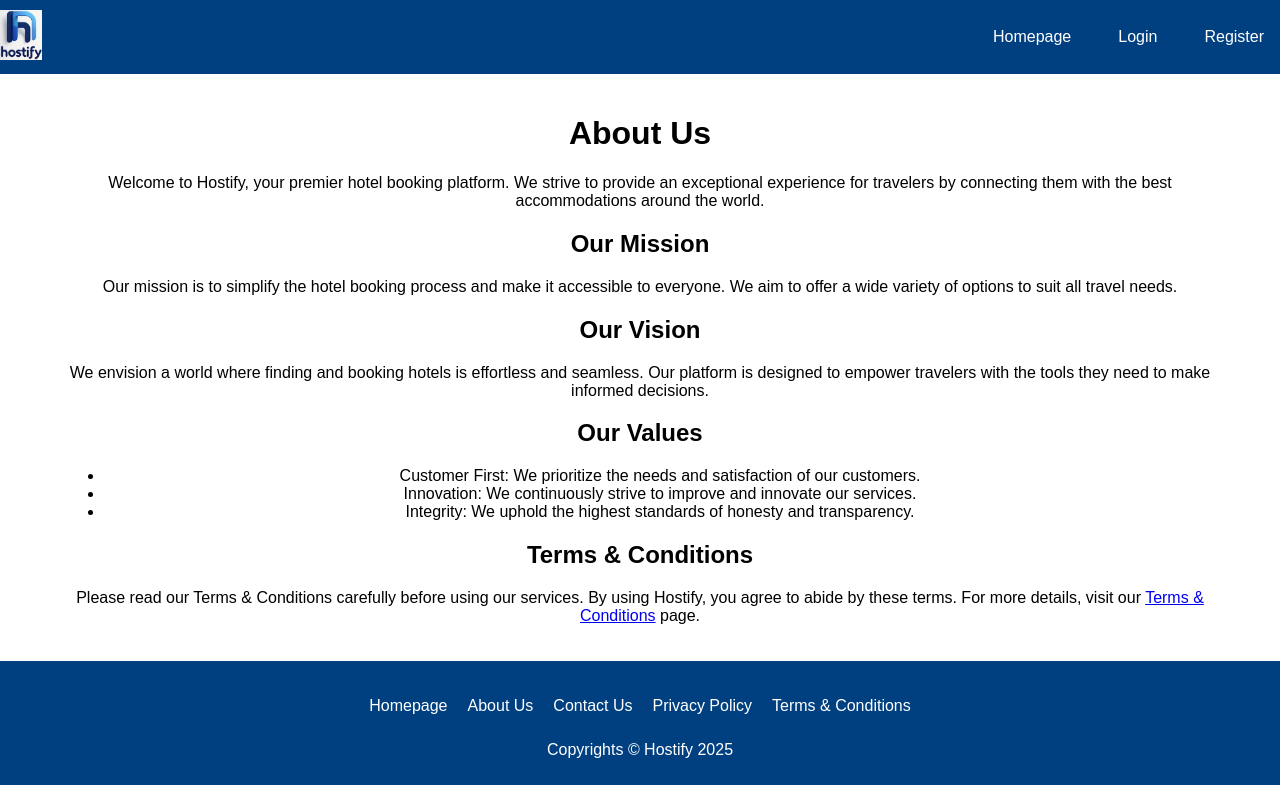
After one commit to patrickodeh1/Guestel-Backend, a Django app: page /hotels/about-us/ in a window 1280 px wide. The commit adds this page. Run offline with Django 5.2, Linux system fonts and the light colour scheme.

Commit message:
added about us and others

```diff
--- a/core/urls.py
+++ b/core/urls.py
@@ -20,6 +20,10 @@
     path('hotel/<int:pk>/delete/', views.owner_hotel_delete, name='owner_hotel_delete'),
     path('hotels/<int:hotel_id>/bookings/', views.owner_bookings, name='owner_bookings'),
     path('hotels/<int:pk>/add_review/', views.add_review, name='add_review'),
+    path('hotels/about-us/', views.about_us, name='about_us'),
+    path('hotels/contact-us/', views.contact_us, name='contact_us'),
+    path('hotels/privacy-policy/', views.privacy_policy, name='privacy_policy'),
+    path('hotels/terms-and-conditions/', views.terms_and_conditions, name='terms_and_conditions'),
 ]
 
 if settings.DEBUG:
--- a/core/views.py
+++ b/core/views.py
@@ -240,3 +240,28 @@
         form = ReviewForm()
 
     return render(request, 'hotels/add_review.html', {'hotel': hotel, 'form': form})
+
+
+def about_us(request):
+    """
+    View for the About Us page.
+    """
+    return render(request, 'hotels/about_us.html', {})
+
+def contact_us(request):
+    """
+    View for the Contact Us page.
+    """
+    return render(request, 'hotels/contact_us.html', {})
+
+def privacy_policy(request):
+    """
+    View for the Privacy Policy page.
+    """
+    return render(request, 'hotels/privacy_policy.html', {})
+
+def terms_and_conditions(request):
+    """
+    View for the Terms and Conditions page.
+    """
+    return render(request, 'hotels/terms_and_conditions.html', {})
--- a/templates/home.html
+++ b/templates/home.html
@@ -241,8 +241,17 @@
 
   <footer>
     {% block footer %}
-      <p>&copy; Hostify 2025</p>
-    {% endblock %}
+    <ul style="display: flex; justify-content: center; gap: 20px; padding: 10px 0; list-style: none;">
+        <li><a href="{% url 'home' %}" style="color: white; text-decoration: none;">Homepage</a></li>
+        <li><a href="{% url 'about_us' %}" style="color: white; text-decoration: none;">About Us</a></li>
+        <li><a href="{% url 'contact_us' %}" style="color: white; text-decoration: none;">Contact Us</a></li>
+        <li><a href="{% url 'privacy_policy' %}" style="color: white; text-decoration: none;">Privacy Policy</a></li>
+        <li><a href="{% url 'terms_and_conditions' %}" style="color: white; text-decoration: none;">Terms & Conditions</a></li>
+    </ul>
+    <p style="color: white; text-align: center;">Copyrights &copy; Hostify 2025</p>
+{% endblock %}
+
+
   </footer>
 </body>
 </html>
--- /dev/null
+++ b/templates/hotels/about_us.html
@@ -0,0 +1,24 @@
+{% extends 'home.html' %}
+
+{% block title %}About Us{% endblock %}
+
+{% block content %}
+  <h1>About Us</h1>
+  <p>Welcome to Hostify, your premier hotel booking platform. We strive to provide an exceptional experience for travelers by connecting them with the best accommodations around the world.</p>
+
+  <h2>Our Mission</h2>
+  <p>Our mission is to simplify the hotel booking process and make it accessible to everyone. We aim to offer a wide variety of options to suit all travel needs.</p>
+
+  <h2>Our Vision</h2>
+  <p>We envision a world where finding and booking hotels is effortless and seamless. Our platform is designed to empower travelers with the tools they need to make informed decisions.</p>
+
+  <h2>Our Values</h2>
+  <ul>
+    <li>Customer First: We prioritize the needs and satisfaction of our customers.</li>
+    <li>Innovation: We continuously strive to improve and innovate our services.</li>
+    <li>Integrity: We uphold the highest standards of honesty and transparency.</li>
+  </ul>
+
+  <h2>Terms & Conditions</h2>
+  <p>Please read our Terms & Conditions carefully before using our services. By using Hostify, you agree to abide by these terms. For more details, visit our <a href="{% url 'terms_and_conditions' %}">Terms & Conditions</a> page.</p>
+{% endblock %}
```
Also changed, not shown: templates/hotels/contact_us.html (added, +27 -0 lines), templates/hotels/privacy_policy.html (added, +28 -0 lines), templates/hotels/terms_and_conditions.html (added, +31 -0 lines), db.sqlite3, media/hotel_photos/download_1_3r5OvY9.jfif (added).
